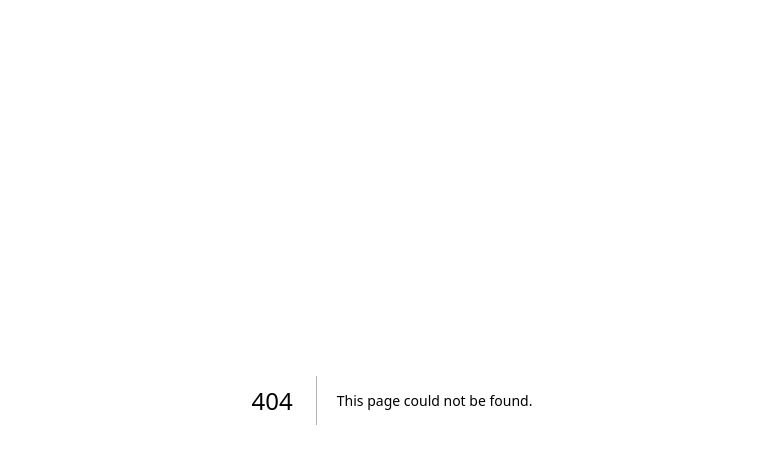
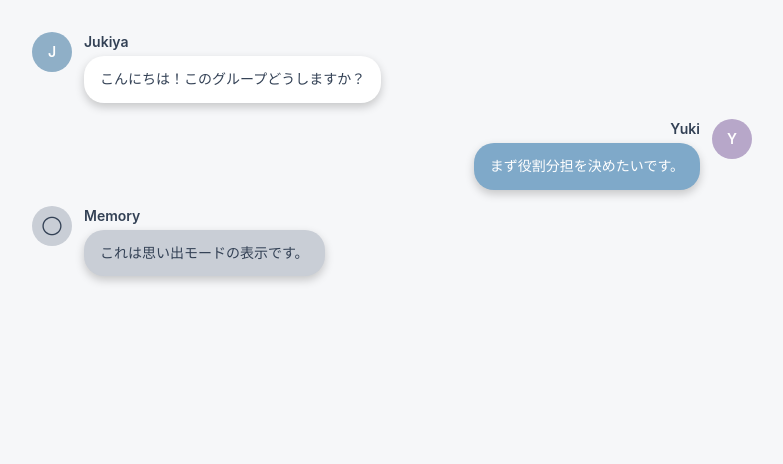
Before and after one commit to Kan-O435/three-universities-hackason-2026, a Next.js app in the folder client/: page /preview/chat in a window 1280 px wide. Before the commit this address had no page. Shown: the top 464 px of the page, without its empty margins (248-1031 px from the left). Built offline with nearby package versions, Linux system fonts and the light colour scheme.

Commit message:
add chat message component

```diff
--- /dev/null
+++ b/client/app/preview/chat/page.tsx
@@ -0,0 +1,34 @@
+import ChatMessage from "@/components/ChatMessage";
+
+export default function PreviewChatPage() {
+  return (
+    <main className="min-h-screen bg-[var(--color-bg)] px-[var(--page-padding)] py-8">
+      <div className="mx-auto flex max-w-[720px] flex-col gap-4">
+        <ChatMessage
+          name="Jukiya"
+          message="こんにちは！このグループどうしますか？"
+          side="left"
+          avatarText="J"
+          avatarColor="var(--color-avatar-1)"
+        />
+
+        <ChatMessage
+          name="Yuki"
+          message="まず役割分担を決めたいです。"
+          side="right"
+          avatarText="Y"
+          avatarColor="var(--color-avatar-3)"
+        />
+
+        <ChatMessage
+          name="A"
+          message="これは思い出モードの表示です。"
+          side="left"
+          avatarText="A"
+          avatarColor="var(--color-avatar-2)"
+          isMemoryMode
+        />
+      </div>
+    </main>
+  );
+}
--- /dev/null
+++ b/client/components/ChatMessage.tsx
@@ -0,0 +1,69 @@
+type ChatMessageProps = {
+  name: string;
+  message: string;
+  side?: "left" | "right";
+  avatarText?: string;
+  avatarColor?: string;
+  isMemoryMode?: boolean;
+};
+
+export default function ChatMessage({
+  name,
+  message,
+  side = "left",
+  avatarText = "A",
+  avatarColor = "var(--color-avatar-1)",
+  isMemoryMode = false,
+}: ChatMessageProps) {
+  const isRight = side === "right";
+
+  return (
+    <div className={`flex w-full ${isRight ? "justify-end" : "justify-start"}`}>
+      <div
+        className={`flex max-w-[85%] items-start gap-3 ${
+          isRight ? "flex-row-reverse" : "flex-row"
+        }`}
+      >
+        {/* Avatar */}
+        <div
+          className="flex h-10 w-10 shrink-0 items-center justify-center rounded-full text-sm font-semibold text-[var(--color-surface)]"
+          style={{
+            backgroundColor: isMemoryMode ? "var(--color-memory)" : avatarColor,
+            color: isMemoryMode
+              ? "var(--color-text)"
+              : "var(--color-surface)",
+          }}
+        >
+          {isMemoryMode ? "◯" : avatarText}
+        </div>
+
+        {/* Message area */}
+        <div
+          className={`flex flex-col ${
+            isRight ? "items-end" : "items-start"
+          }`}
+        >
+          <span className="mb-1 text-sm font-semibold text-[var(--color-text)]">
+            {isMemoryMode ? "Memory" : name}
+          </span>
+
+          <div
+            className={`
+              rounded-[20px] px-4 py-3 text-sm leading-relaxed
+              shadow-[var(--shadow-card)]
+              ${
+                isMemoryMode
+                  ? "bg-[var(--color-memory)] text-[var(--color-text)]"
+                  : isRight
+                  ? "bg-[var(--color-accent-2)] text-[var(--color-surface)]"
+                  : "bg-[var(--color-surface)] text-[var(--color-text)]"
+              }
+            `}
+          >
+            {message}
+          </div>
+        </div>
+      </div>
+    </div>
+  );
+}
```
Also changed, not shown: client/app/rooms/[roomId]/page.tsx (added).
